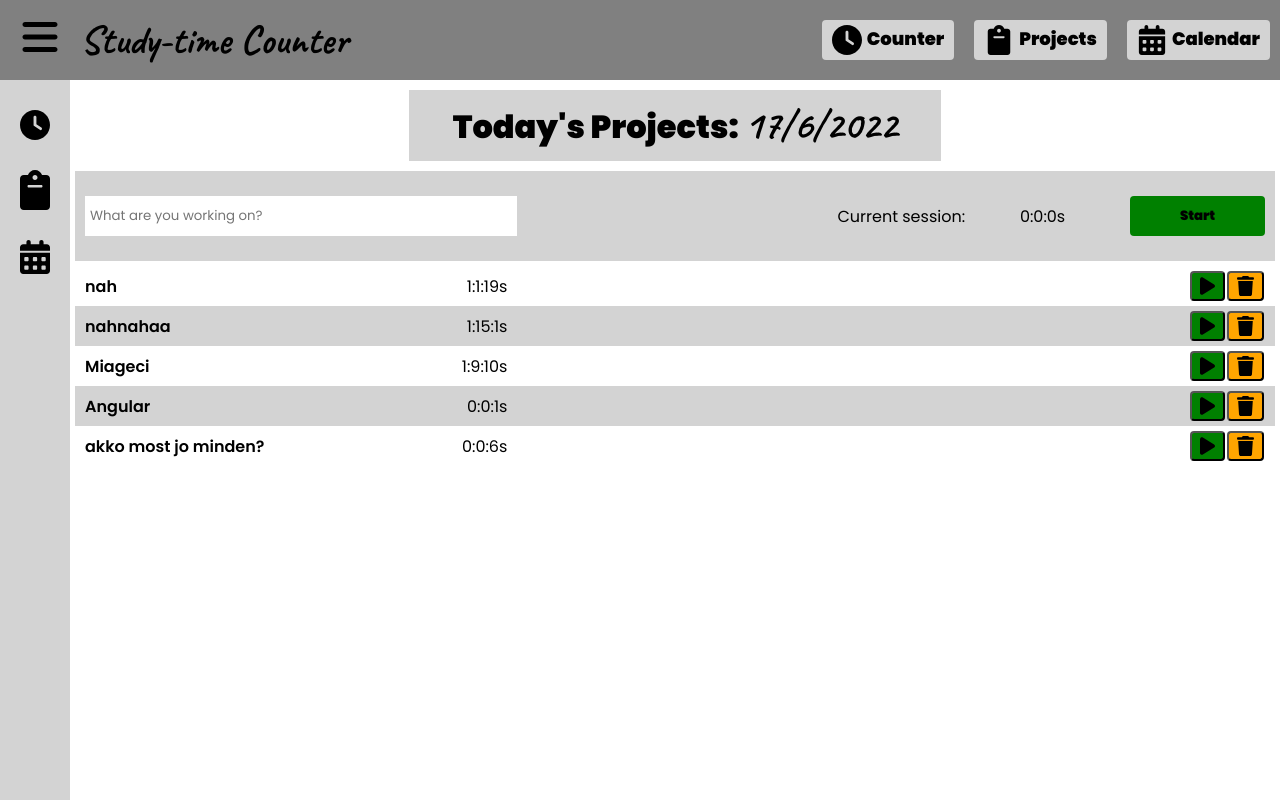
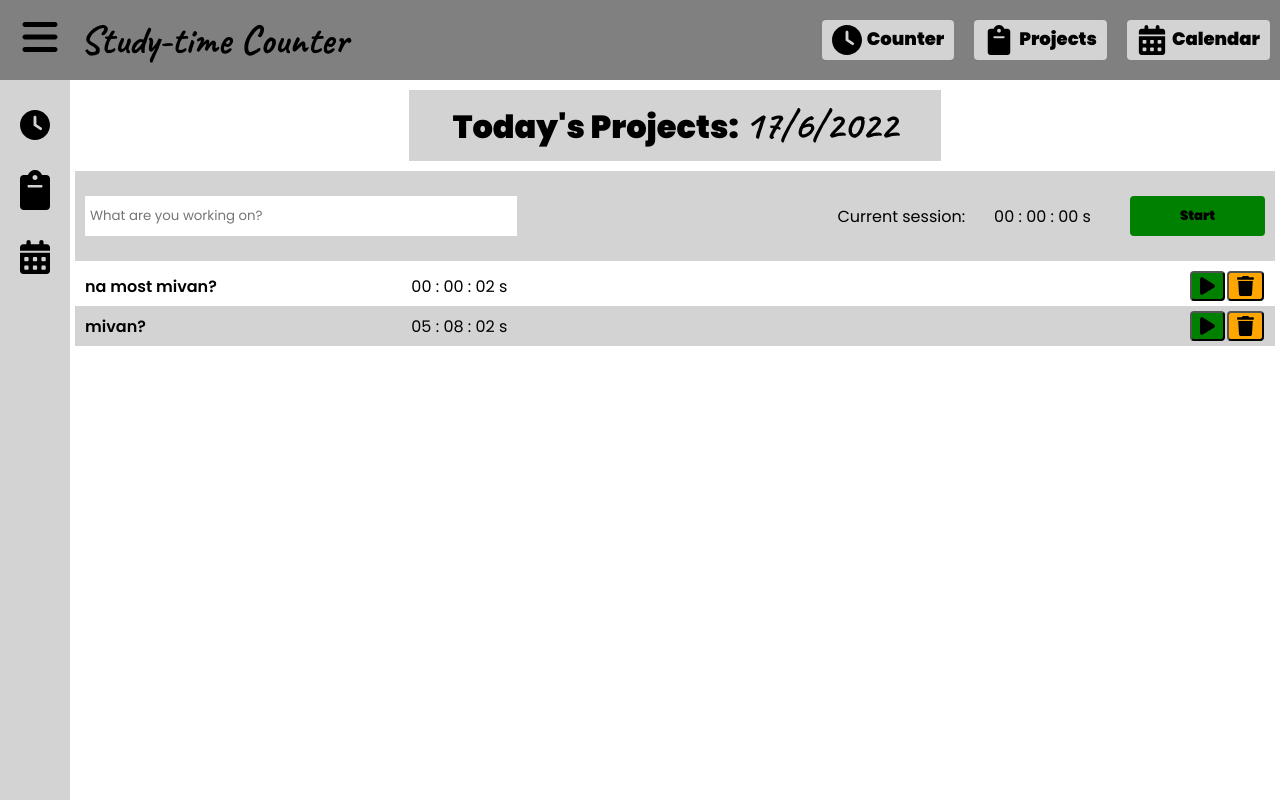
Before and after one commit to Pici1985/VueStudyTimeCounter, a Vue app in the folder vue-studytime-counter/: page / in a window 1280 px wide. Built offline with nearby package versions, Linux system fonts and the light colour scheme; data requests are answered from the project's data file.

Commit message:
Count Changed to Object
counts display now in 00:00:00 format

```diff
--- a/vue-studytime-counter/data/db.json
+++ b/vue-studytime-counter/data/db.json
@@ -1,33 +1,23 @@
 {
   "projects": [
     {
-      "id": 84952,
-      "project": "nah",
-      "sessionLength": "1:1:19",
-      "date": "17/6/2022"
-    },
-    {
-      "id": 4952,
-      "project": "nahnahaa",
-      "sessionLength": "1:15:1",
-      "date": "17/6/2022"
-    },
-    {
-      "id": 44452,
-      "project": "Miageci",
-      "sessionLength": "1:9:10",
-      "date": "17/6/2022"
-    },
-    {
-      "id": 18017,
-      "project": "Angular",
-      "sessionLength": "0:0:1",
+      "id": 73685,
+      "project": "na most mivan?",
+      "sessionLength": {
+        "hours": 0,
+        "minutes": 0,
+        "seconds": 2
+      },
       "date": "18/6/2022"
     },
     {
-      "id": 63810,
-      "project": "akko most jo minden?",
-      "sessionLength": "0:0:6",
+      "id": 7368,
+      "project": "mivan?",
+      "sessionLength": {
+        "hours": 5,
+        "minutes": 8,
+        "seconds": 2
+      },
       "date": "18/6/2022"
     }
   ],
--- a/vue-studytime-counter/src/components/icons/CounterLine.vue
+++ b/vue-studytime-counter/src/components/icons/CounterLine.vue
@@ -13,7 +13,9 @@
                 Current session:
             </span>
             <span class="count">
-                {{ hours }}:{{ minutes }}:{{ seconds }}s
+                <span v-if="this.hours < 10">0</span>{{ hours }} :
+                <span v-if="this.minutes < 10">0</span>{{ minutes }} :
+                <span v-if="this.seconds < 10">0</span>{{ seconds }} s
             </span>
             </div>
                 <button v-if="!isCounting" style="background: green;" @click="startCounting()">Start</button>
@@ -35,7 +37,11 @@ export default {
         hours: 0,
         timer: null,
         title: "",
-        count: "",
+        count: {
+            hours: 0,
+            minutes: 0,
+            seconds: 0
+        },
         listItem: null,
         date: null,
         id: null,
@@ -80,7 +86,12 @@ export default {
             this.date = date;
       },
       createListItem(){
-          this.count = this.hours+":"+this.minutes+":"+this.seconds;
+          this.count.hours = this.hours
+          this.count.minutes = this.minutes
+          this.count.seconds = this.seconds
+
+        //   this.count = this.hours + this.minutes + this.seconds;
+
           this.id = Math.floor(Math.random() * 100000);
           this.listItem = {
               id: this.id,
--- a/vue-studytime-counter/src/components/icons/ProjectList.vue
+++ b/vue-studytime-counter/src/components/icons/ProjectList.vue
@@ -3,8 +3,12 @@
         <div class="project-list-item" v-for="project in dataArray.data" :key="project.id">
             <div class="project-list-item-spans">
                 <!-- <span>Date: {{ project.date }}</span> -->
-                <span>{{ project.project }}</span>
-                <span>{{ project.sessionLength }}s</span>
+                <span class="project-list-item-title">{{ project.project }}</span>
+                <span>
+                    <span v-if="project.sessionLength.hours < 10">0</span>{{ project.sessionLength.hours + " :"}}
+                    <span v-if="project.sessionLength.minutes < 10">0</span>{{ project.sessionLength.minutes + " :"}}
+                    <span v-if="project.sessionLength.seconds < 10">0</span>{{ project.sessionLength.seconds }} s
+                </span>
                 <!-- <span>{{ project.id }}</span> -->
             </div>
                 <span v-if="project.id == this.clickedId">  {{ hours }}:{{ minutes }}:{{ seconds }}s </span>
@@ -162,11 +166,10 @@ export default {
 
     .project-list-item-spans {
         width: 33vw;
-        /* border: 1px solid green; */
         display: flex;
         justify-content: space-between;
     }
-    .project-list-item-spans span:first-child {
+    .project-list-item-title {
         font-weight: 600;
     }
 
```
